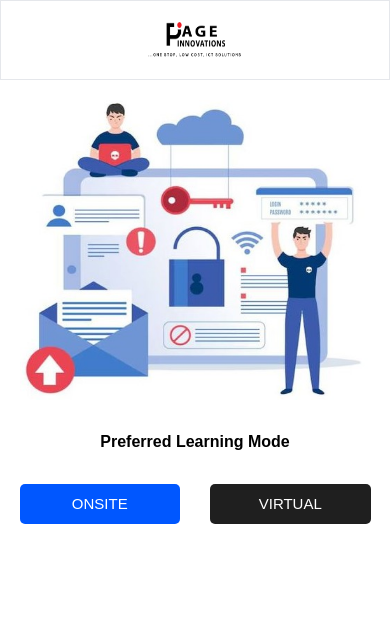
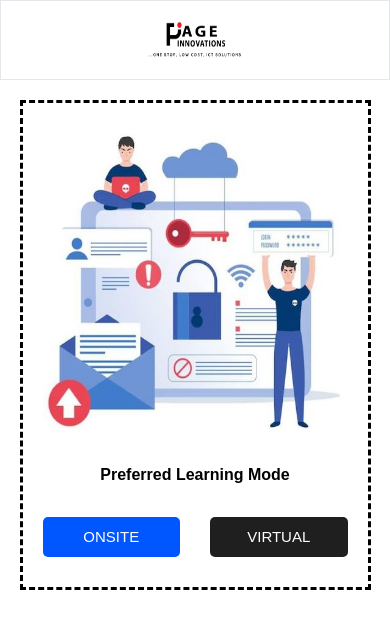
Before and after one commit to Cannyokpoto/new-voucher, a React (Vite) app: page / in a window 390 px wide. Shown: the top 628 px of the page. Built offline with nearby package versions, Linux system fonts and the light colour scheme.

Commit message:
added the 20% discount option

```diff
--- a/src/components/Choice/Choice.css
+++ b/src/components/Choice/Choice.css
@@ -16,7 +16,6 @@
 /* choice styles */
 @media (max-width: 500px){
     .choice{
-        border: dashed;
         display: flex;
         flex-direction: column;
         align-items: center;
@@ -26,19 +25,16 @@
     }
 
     .choice .vid{
-        border: dashed;
         width: 100%;
         height: auto;
     }
 
     .choice .vid iframe{
-        border: dashed;
         width: 100%;
         height: 230px;
     }
 
     .choice .txt{
-        border: dashed;
         display: flex;
         flex-direction: column;
         align-items: center;
--- /dev/null
+++ b/src/components/Discount/Discount.css
@@ -0,0 +1,15 @@
+/* choice styles */
+@media (max-width: 500px){
+    .discount{
+        border: dashed;
+        display: flex;
+        flex-direction: column;
+        align-items: center;
+        height: 100vh;
+        width: 900vw;
+        gap: 20px;
+        padding: 30px 20px;
+    }
+
+
+}
--- a/src/components/Discount/Discount.jsx
+++ b/src/components/Discount/Discount.jsx
@@ -1,10 +1,11 @@
 import React from "react";
 import { Link } from "react-router-dom";
 import PHOTOS from "../../assets/images";
+import './Discount.css';
 
 function Discount() {
   return (
-    <div className="flex flex-col items-center h-auto gap-3 mt-2 w-60vw small:w-90vw">
+    <div className="flex flex-col items-center h-auto gap-3 mt-2 w-60vw small:w-90vw discount">
       <img src={PHOTOS.discount_avatar} alt="" className="w-350px h-300px" />
       <h4 className="font-bold">Preferred Learning Mode</h4>
 
```
